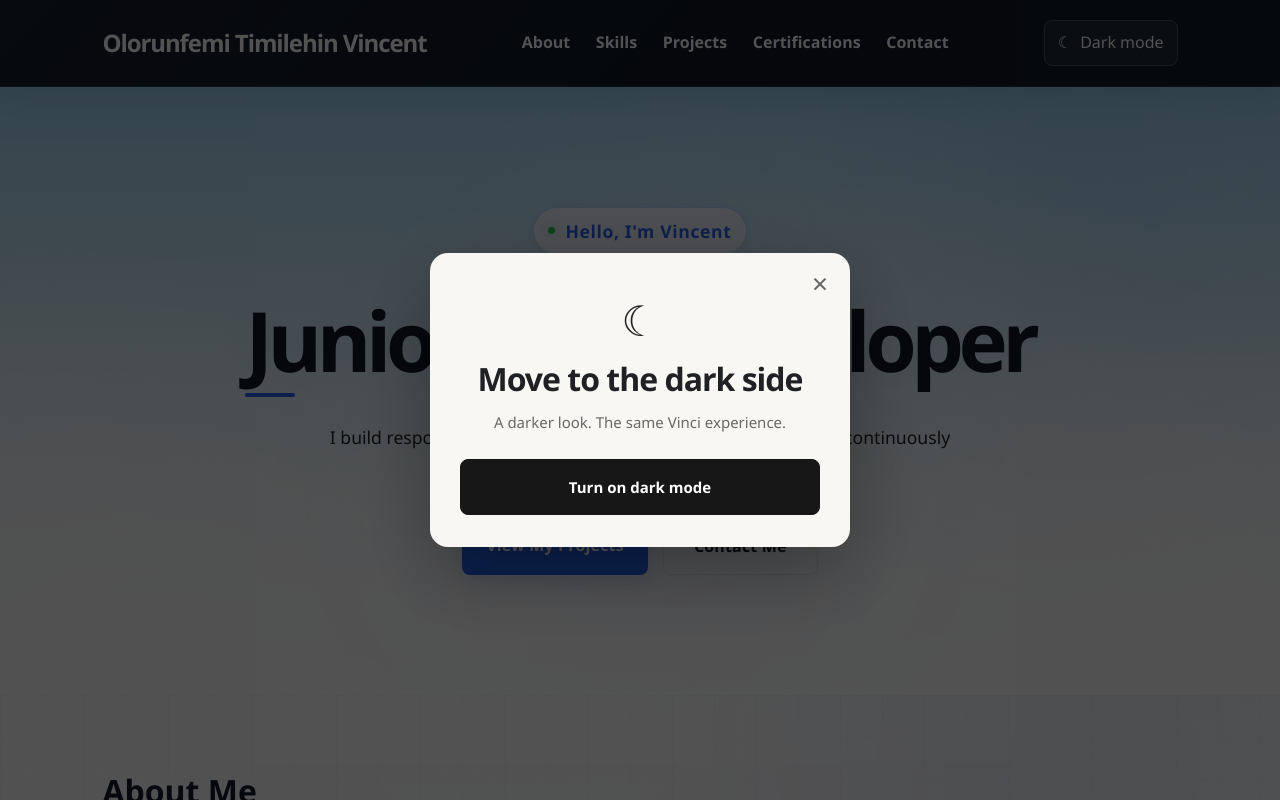
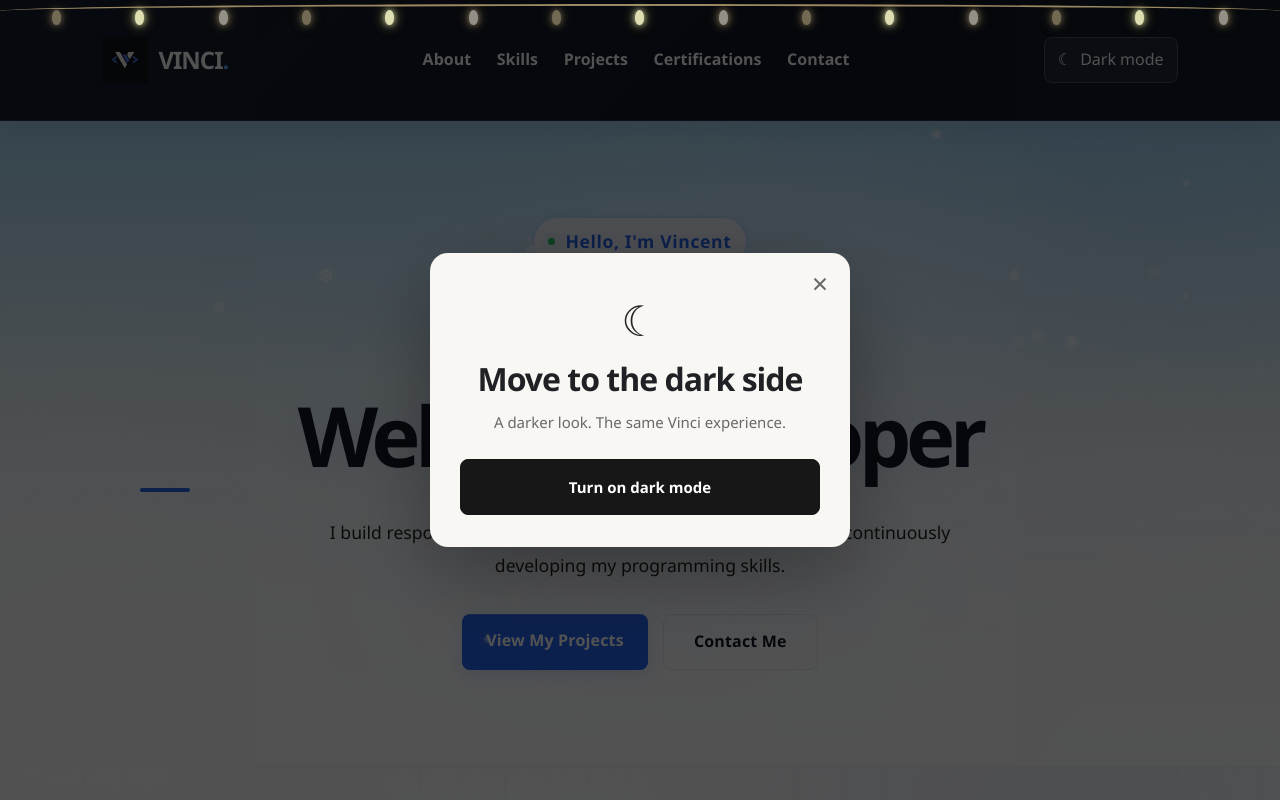
Before and after one commit to timivincent9-collab/vinci-portfolio, a plain HTML site: page index.html in a window 1280 px wide. Shown: the top 800 px of the page. Drawn offline with Linux system fonts and the light colour scheme.

Commit message:
Update portfolio website

```diff
--- a/index.html
+++ b/index.html
@@ -5,16 +5,19 @@
     <meta charset="UTF-8">
     <meta name="viewport" content="width=device-width, initial-scale=1.0">
     <meta name="theme-color" content="#111827">
+    <link rel="icon" type="image/png" href="assets/favicon.png">
 
     <title>Olorunfemi Timilehin Vincent | Web Developer</title>
     <meta name="description" content="Explore my web development portfolio, projects, skills, and learning journey.">
 
+    <link rel="icon" type="image/png" href="assets/favicon.png">
     <link rel="stylesheet" href="style.css">
 </head>
 
 <body>
 
-    <!-- Persistent cloud environment: one scene for both themes and all motion -->
+
+<!-- Persistent cloud environment -->
 <div class="cloud-world" id="cloudWorld" aria-hidden="true">
     <div class="cloud-stars"></div>
     <div class="cloud-layer cloud-layer-back"></div>
@@ -23,12 +26,40 @@
     <div class="cloud-lightning"></div>
 </div>
 
+<!-- CHRISTMAS EFFECTS -->
+<div
+    class="christmas-snow"
+    id="christmasSnow"
+    aria-hidden="true"
+></div>
+
+<!-- CHRISTMAS LIGHTS -->
+<div class="christmas-lights" aria-hidden="true">
+    <span></span>
+    <span></span>
+    <span></span>
+    <span></span>
+    <span></span>
+    <span></span>
+    <span></span>
+    <span></span>
+    <span></span>
+    <span></span>
+    <span></span>
+    <span></span>
+    <span></span>
+    <span></span>
+    <span></span>
+</div>
 
 
     <!-- HEADER -->
     <header>
         <nav>
-            <h1>Olorunfemi Timilehin Vincent</h1>
+            <a href="#hero" class="brand-logo" aria-label="Vinci home">
+    <img src="assets/favicon.png" alt="">
+    <span>VINCI<span class="brand-dot">.</span></span>
+</a>
 
             <ul>
                 <li><a href="#about">About</a></li>
@@ -56,7 +87,7 @@
         <section id="hero">
             <p class="hero-intro">Hello, I'm Vincent</p>
 
-            <h2>Junior Web Developer</h2>
+            <h2>Responsive Website Developer</h2>
 
             <p>
                 I build responsive, accessible and user-friendly websites
@@ -69,6 +100,7 @@
             </div>
         </section>
 
+
 <!-- ABOUT -->
 <section id="about">
     <h2>About Me</h2>
@@ -76,42 +108,46 @@
     <div class="about-content">
         <div class="about-text">
             <p>
-                        I'm an aspiring web developer developing my skills
-                        through practical projects and structured learning.
+                My name is <strong>Olorunfemi Timilehin Vincent</strong>,
+                an aspiring web developer passionate about building
+                modern, responsive and accessible digital experiences.
             </p>
 
             <p>
-                        My journey began with
-                        <span class="accent-text">HTML</span>
-                        and responsive web design, followed by
-                        <span class="accent-text">CSS</span>.
+                My development journey started with
+                <span class="accent-text">HTML and CSS</span>,
+                where I developed a foundation in web structure,
+                styling and responsive design.
             </p>
 
             <p>
-                        I'm continuing to expand my knowledge of JavaScript,
-                        React, and other modern web technologies as I progress.
+                I actively strengthen my skills through practical
+                projects, structured learning and experimentation
+                with modern web technologies, including
+                <span class="accent-text">JavaScript and React</span>.
             </p>
 
             <p>
-                        I enjoy turning ideas into useful digital experiences
-                        and solving problems through technology.
+                I enjoy transforming ideas into functional digital
+                products, exploring new technologies and finding
+                creative solutions to everyday problems.
             </p>
         </div>
 
         <div class="about-highlights">
             <div class="highlight">
-                        <h3>Currently Learning</h3>
-                        <p>HTML, CSS and JavaScript</p>
+                <h3>Current Focus</h3>
+                <p>HTML, CSS, JavaScript and React</p>
             </div>
 
             <div class="highlight">
-                        <h3>Development Tools</h3>
+                <h3>Development Toolkit</h3>
                 <p>VS Code, Git and GitHub</p>
             </div>
 
             <div class="highlight">
-                        <h3>My Goal</h3>
-                        <p>Become a professional web developer</p>
+                <h3>Professional Goal</h3>
+                <p>Building useful, accessible and reliable web applications</p>
             </div>
         </div>
     </div>
@@ -119,18 +155,26 @@
 
 <!-- SKILLS -->
 <section id="skills">
-            <h2>Skills</h2>
+    <h2>Skills & Technologies</h2>
+
+    <p class="section-intro">
+        Technologies and tools I'm learning and using
+        to build practical web development projects.
+    </p>
 
     <ul>
-                <li>HTML</li>
-                <li>CSS</li>
+        <li>HTML5</li>
+        <li>CSS3</li>
         <li>Responsive Web Design</li>
         <li>Web Accessibility</li>
+        <li>JavaScript</li>
+        <li>React</li>
         <li>Git</li>
         <li>GitHub</li>
-                <li>JavaScript — Learning</li>
+        <li>VS Code</li>
     </ul>
 </section>
+
 
         <!-- PROJECTS -->
         <section id="projects">
@@ -644,6 +688,42 @@
             scheduleLightning();
         })();
     </script>
+<!-- CHRISTMAS SNOW GENERATOR -->
+<script>
+(() => {
+    const snowContainer = document.getElementById("christmasSnow");
+    if (!snowContainer) return;
+
+    const reducedMotion = window.matchMedia("(prefers-reduced-motion: reduce)");
+    if (reducedMotion.matches) return;
+
+    const isSmallScreen = window.matchMedia("(max-width: 600px)").matches;
+    const snowflakeCount = isSmallScreen ? 28 : 55;
+    const snowSymbols = ["❄", "❅", "❆", "·"];
+
+    for (let i = 0; i < snowflakeCount; i++) {
+        const flake = document.createElement("span");
+        flake.className = "snowflake";
+        flake.textContent = snowSymbols[
+            Math.floor(Math.random() * snowSymbols.length)
+        ];
+
+        const size = 7 + Math.random() * 13;
+        const duration = 9 + Math.random() * 15;
+        const delay = Math.random() * -20;
+        const drift = `${-45 + Math.random() * 90}px`;
+
+        flake.style.left = `${Math.random() * 100}%`;
+        flake.style.fontSize = `${size}px`;
+        flake.style.animationDuration = `${duration}s`;
+        flake.style.animationDelay = `${delay}s`;
+        flake.style.setProperty("--snow-drift", drift);
+        flake.style.opacity = `${0.25 + Math.random() * 0.6}`;
+
+        snowContainer.appendChild(flake);
+    }
+})();
+</script>
 
 </body>
 </html>
--- a/style.css
+++ b/style.css
@@ -3992,3 +3992,191 @@ body.dark-mode .project-card, body.dark-mode .learning-card, body.dark-mode .hig
     .cloud-world::before, .cloud-world::after { animation: none !important; }
     .cloud-world.moving-down .cloud-layer, .cloud-world.moving-up .cloud-layer, .cloud-world.flight-forward .cloud-layer, .cloud-world.flight-reverse .cloud-layer { animation: none !important; }
 }
+
+/* FIX: PORTFOLIO HEADER LOGO SIZE */
+
+nav img {
+    width: 100px;
+    height: 75px;
+    max-width: 100%;
+    object-fit: contain;
+    display: block;
+    flex-shrink: 0;
+}
+
+nav {
+    align-items: center;
+    min-height: 80px;
+}
+
+/* ========================================
+   VINCI — BRAND LOGO & NAVIGATION FIX
+======================================== */
+
+nav {
+    display: flex;
+    align-items: center;
+    justify-content: space-between;
+    gap: 30px;
+    max-width: 1440px;
+    margin: 0 auto;
+}
+
+.brand-logo {
+    display: inline-flex;
+    align-items: center;
+    gap: 10px;
+    flex: 0 0 auto;
+    color: #ffffff;
+    text-decoration: none;
+    font-size: 1.5rem;
+    font-weight: 800;
+    letter-spacing: -1px;
+}
+
+.brand-logo img {
+    display: block;
+    width: 46px;
+    height: 46px;
+    max-width: 46px;
+    object-fit: contain;
+    flex-shrink: 0;
+}
+
+.brand-logo > span {
+    white-space: nowrap;
+}
+
+.brand-dot {
+    color: #60a5fa;
+}
+
+nav ul {
+    flex: 1;
+    justify-content: center;
+}
+
+@media (max-width: 768px) {
+    nav {
+        flex-direction: column;
+        gap: 16px;
+    }
+
+    nav ul {
+        flex: initial;
+    }
+}
+
+/* ========================================
+   VINCI — CHRISTMAS SNOW EFFECT
+======================================== */
+
+.christmas-snow {
+    position: fixed;
+    inset: 0;
+    width: 100%;
+    height: 100%;
+    overflow: hidden;
+    pointer-events: none;
+    z-index: 50;
+    contain: strict;
+}
+
+.snowflake {
+    position: absolute;
+    top: -20px;
+    color: #ffffff;
+    user-select: none;
+    pointer-events: none;
+    opacity: 0.75;
+    text-shadow: 0 0 8px rgba(255, 255, 255, 0.8);
+    animation: vinci-snow-fall linear infinite;
+    will-change: transform;
+}
+
+@keyframes vinci-snow-fall {
+    0% {
+        transform: translate3d(0, -20px, 0) rotate(0deg);
+    }
+
+    100% {
+        transform: translate3d(var(--snow-drift), 110vh, 0) rotate(360deg);
+    }
+}
+
+@media (prefers-reduced-motion: reduce) {
+    .snowflake {
+        animation: none;
+        display: none;
+    }
+}
+
+/* ========================================
+  CHRISTMAS LIGHTS effects
+======================================== */
+
+.christmas-lights {
+    position: fixed;
+    top: 0;
+    left: 0;
+    width: 100%;
+    height: 42px;
+    display: flex;
+    justify-content: space-around;
+    align-items: flex-start;
+    padding: 0 15px;
+    pointer-events: none;
+    z-index: 99999;
+}
+
+.christmas-lights::before {
+    content: "";
+    position: absolute;
+    top: 4px;
+    left: 0;
+    width: 100%;
+    height: 12px;
+    border-top: 2px solid rgba(205, 180, 130, 0.75);
+    border-radius: 50%;
+}
+
+.christmas-lights span {
+    position: relative;
+    display: block;
+    width: 9px;
+    height: 15px;
+    margin-top: 10px;
+    border-radius: 50% 50% 45% 45%;
+    background: #ffe8b0;
+    box-shadow:
+        0 0 6px rgba(255, 232, 176, 0.9),
+        0 0 14px rgba(255, 205, 110, 0.7);
+    animation: vinci-light-glow 2.5s ease-in-out infinite alternate;
+}
+
+.christmas-lights span:nth-child(3n) {
+    background: #fff8e5;
+    animation-delay: 0.8s;
+}
+
+.christmas-lights span:nth-child(3n + 1) {
+    animation-delay: 1.5s;
+}
+
+@keyframes vinci-light-glow {
+    from {
+        opacity: 0.55;
+        filter: brightness(0.8);
+    }
+
+    to {
+        opacity: 1;
+        filter: brightness(1.3);
+    }
+}
+
+@media (prefers-reduced-motion: reduce) {
+    .christmas-lights span {
+        animation: none;
+    }
+}
```
Also changed, not shown: assets/favicon.png (added), assets/personal Portfolio QR Code.png (added), assets/vinci-logo.png (added). Lines whose indentation alone changed are shown as unchanged.
